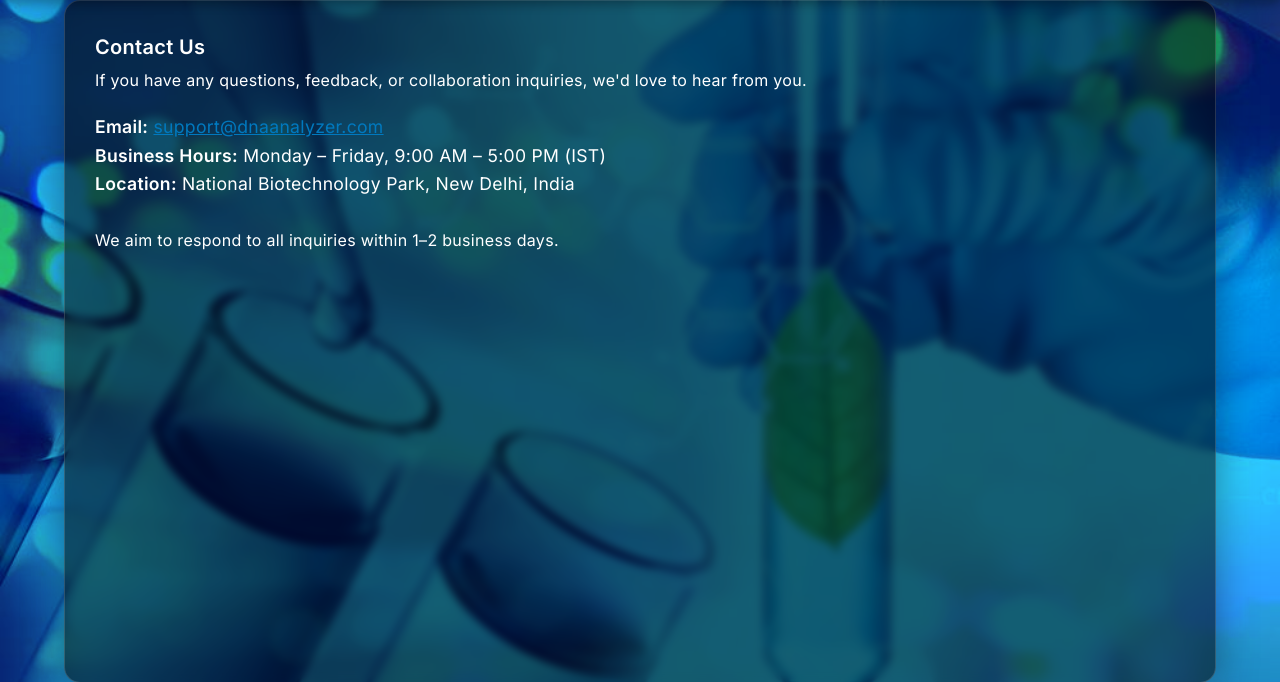
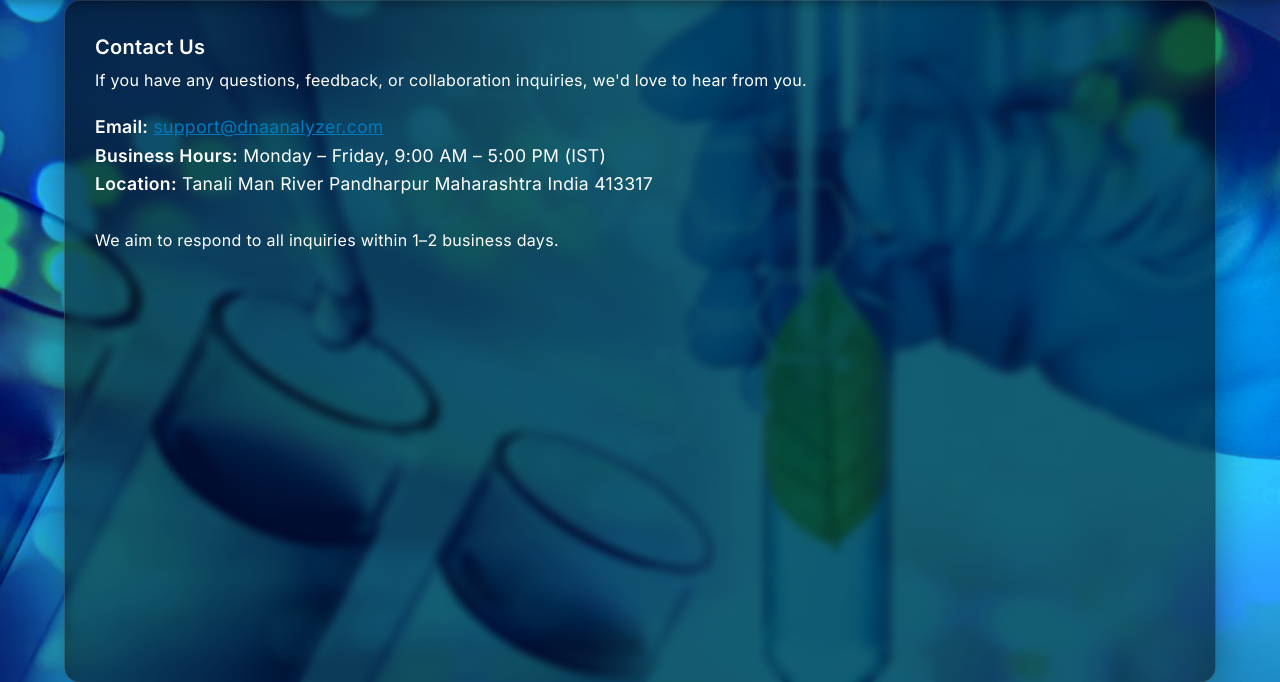
Before and after one commit to drshankarmote/DNA_Analyzer, a Flask app: page /contact in a window 1280 px wide. Shown: the part 35-717 px from the top of the page. Run offline with Flask 3, Linux system fonts and the light colour scheme.

Commit message:
Update contact.html
Location Change

```diff
--- a/templates/contact.html
+++ b/templates/contact.html
@@ -7,8 +7,8 @@
 
     <div style="margin-top: 20px; font-size: 1.1rem;">
         <p><strong>Email:</strong> <a href="mailto:support@dnaanalyzer.com" style="color: var(--primary-color); text-decoration: underline;">support@dnaanalyzer.com</a></p>
-        <p><strong>Business Hours:</strong> Monday – Friday, 9:00 AM – 5:00 PM (IST)</p>
-        <p><strong>Location:</strong> National Biotechnology Park, New Delhi, India</p>
+        <p><strong>Business Hours:</strong> Monday – Friday, 9:00 AM – 5:00 PM (IST) </p>
+        <p><strong>Location:</strong> Tanali Man River Pandharpur Maharashtra India 413317 </p>
     </div>
 
     <p style="margin-top: 30px;">We aim to respond to all inquiries within 1–2 business days.</p>
```
